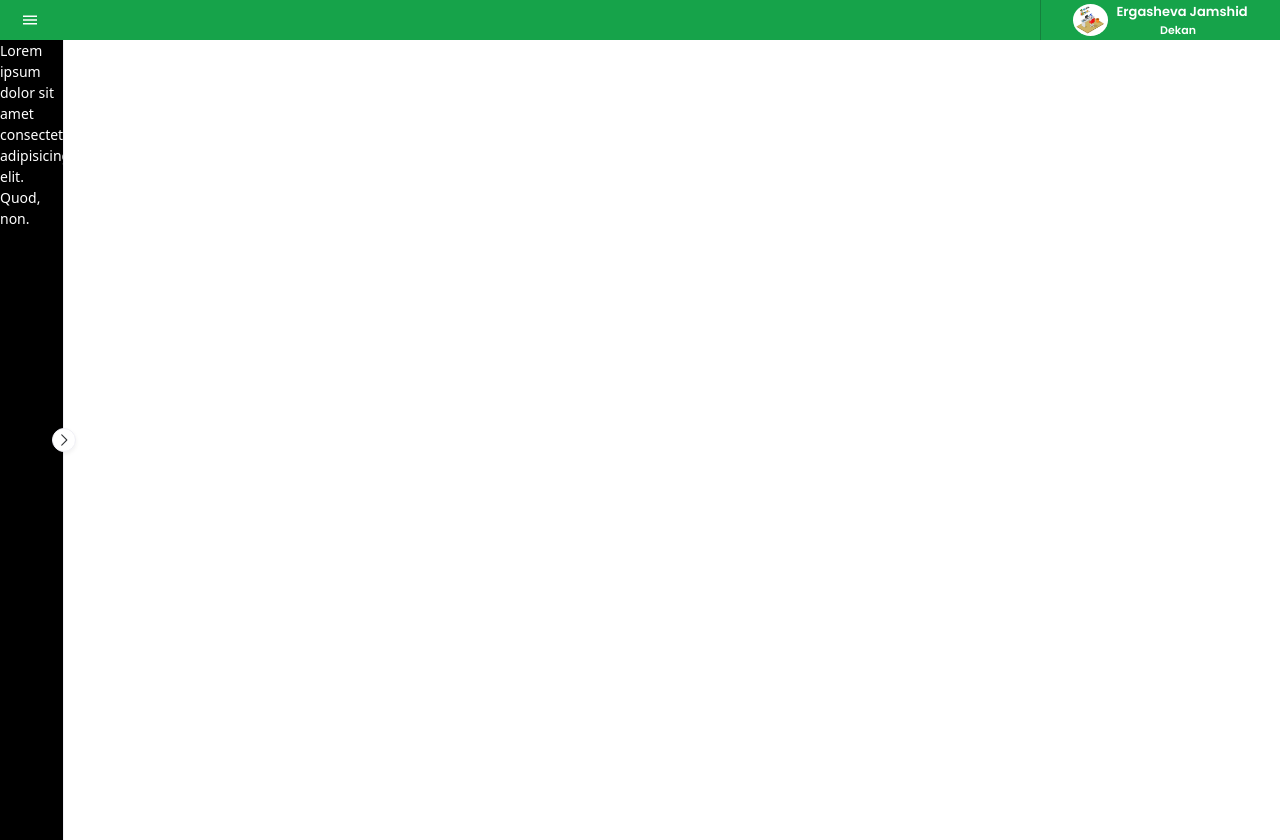
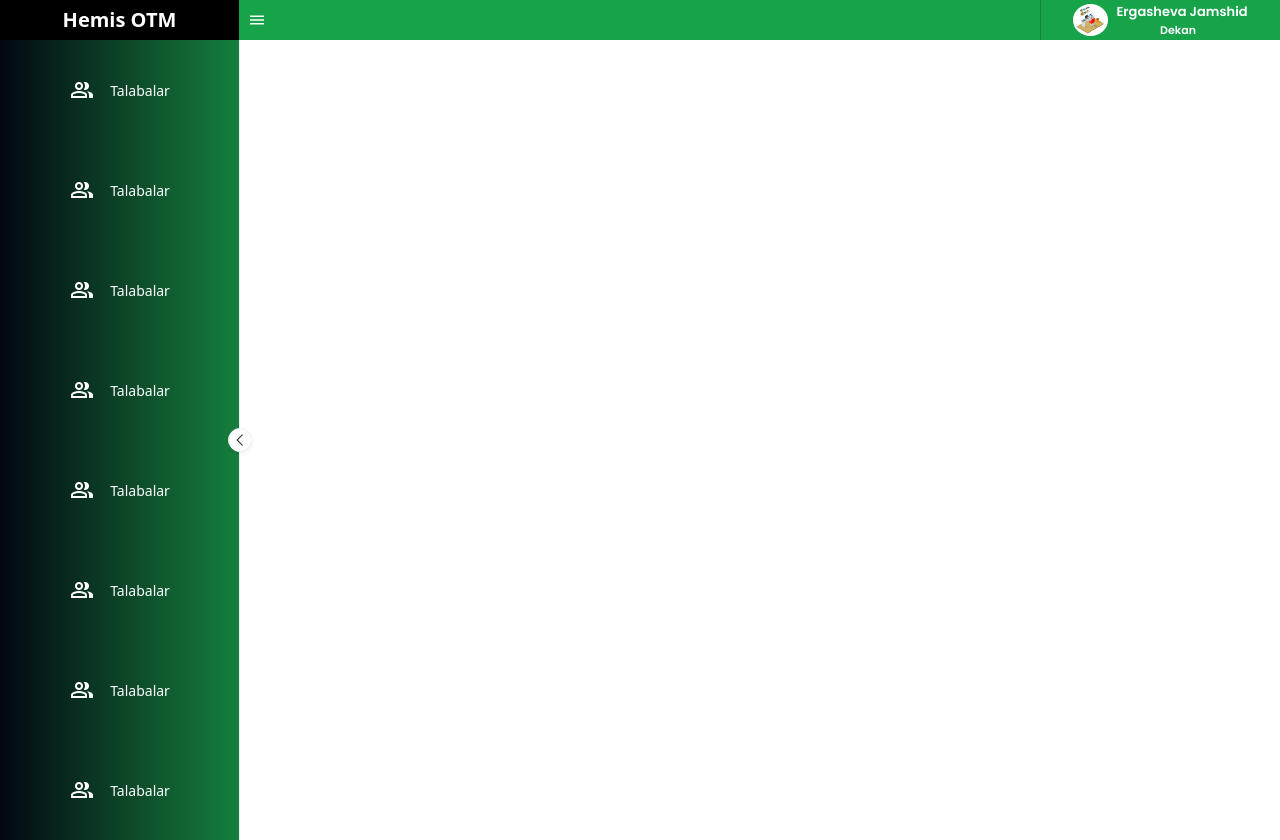
Before and after one commit to feylon/samtuit.student, a Vue app: page /#/dean_dashtboard in a window 1280 px wide. Built offline with nearby package versions, Linux system fonts and the light colour scheme.

Commit message:
Bugungi ish

```diff
--- a/src/components/dean/main.vue
+++ b/src/components/dean/main.vue
@@ -18,7 +18,7 @@ menu
     </div>
 </div>
 
-<n-dropdown v-if ='1' :options="option" >
+<n-dropdown  :options="option" >
     <div class="profil  text-white select-none border-l-[1px] h-[100%] flex justify-center items-center w-[240px] duration-700 cursor-pointer ps-3 border-solid pe-3 border-green-700 hover:bg-green-800">
 <img  :src="data.url" class="rounded-[50%] w-[35px]" alt="">
 
@@ -37,7 +37,7 @@ menu
 </div>
 <!-- Navigation tugadi -->
 
-<div class="text-white relative h-[100%] flex w-[100%] w-max-[100%]">
+<div class="text-white relative h-[100%] flex w-[100%] h-max-[100%] overflow-x-scroll ">
   <!-- <div class="bg-black text-white h-[100%] flex w-[303px] border-t-[1px] border-t-gray-800  border-e-[3px] border-green-100 border-solid">
 
 
@@ -47,7 +47,7 @@ menu
   <n-layout has-sider >
     <n-layout-sider
       bordered
-      class="bg-black text-white"
+      class="bg-gradient-to-r from-gray-950 to-green-700 text-white"
       collapse-mode="width"
       :collapsed-width="64"
       :width="240"
@@ -58,7 +58,17 @@ menu
       @expand="collapsed = false"
 
       >
-    Lorem ipsum dolor sit amet consectetur adipisicing elit. Quod, non.
+    <div class="flex flex-col items-center justify-around h-[100%]">
+      <!-- <router-link> -->
+        <div v-for="i in 8" class="w-[140px] select-none cursor-pointer  rounded-lg flex items-center justify-evenly hover:bg-green-600 duration-500  p-1 pt-2 pb-2">
+      <span class="material-symbols-outlined">
+group
+</span>
+      <span>
+      Talabalar
+</span>    </div>
+      <!-- </router-link> -->
+    </div>
       <!-- <n-menu :options="menuOptions" /> -->
     </n-layout-sider>
     <n-layout />
@@ -74,16 +84,18 @@ menu
     <script setup>
 import { onMounted, onUnmounted, ref, h, reactive } from 'vue';
 import { RouterLink,useRouter } from 'vue-router';
-import { NIcon, useDialog, useMessage } from "naive-ui";
+import { NIcon,  useDialog, useMessage } from "naive-ui";
 import {
   LaptopOutline as WorkIcon,
   LogOutOutline as HomeIcon
 } from "@vicons/ionicons5";
 
-// *navivue o'zgaruvhcilari
+// * o'zgaruvhcilari
 const dialog = useDialog();
 const message = useMessage();
-// navivue o'zgaruvhcilari
+let collapsed = ref(false);
+
+//  o'zgaruvhcilari
 
 
 
@@ -134,7 +146,8 @@ try {
 
   let fa = h("div", {innerHTML:"Jamshid"})
   console.log(fa)
-  let option = [
+  const option = reactive(
+  [
         {
           key: "header",
           type: "render",
@@ -255,31 +268,12 @@ try {
           }
         }
 
-      ];
+      ])
 
 // Yon menyu uchun
-function renderIcon(icon) {
-  return () => h(NIcon, null, { default: () => h(icon) });
-}
-
-const menuOptions = [ h(RouterLink,{
-    label:"salom",
-    default:'sasas',
 
 
-        to: {
-          name: "home",
-          params: {
-            lang: "zh-CN"
-          }
 
-      },
-      key: "go-back-home",
-    icon: renderIcon(HomeIcon)
-  })]
-;
-
-let collapsed = ref(true);
 </script>
     <style>
     @import url('https://fonts.googleapis.com/css2?family=Poppins:wght@600&display=swap');
```
